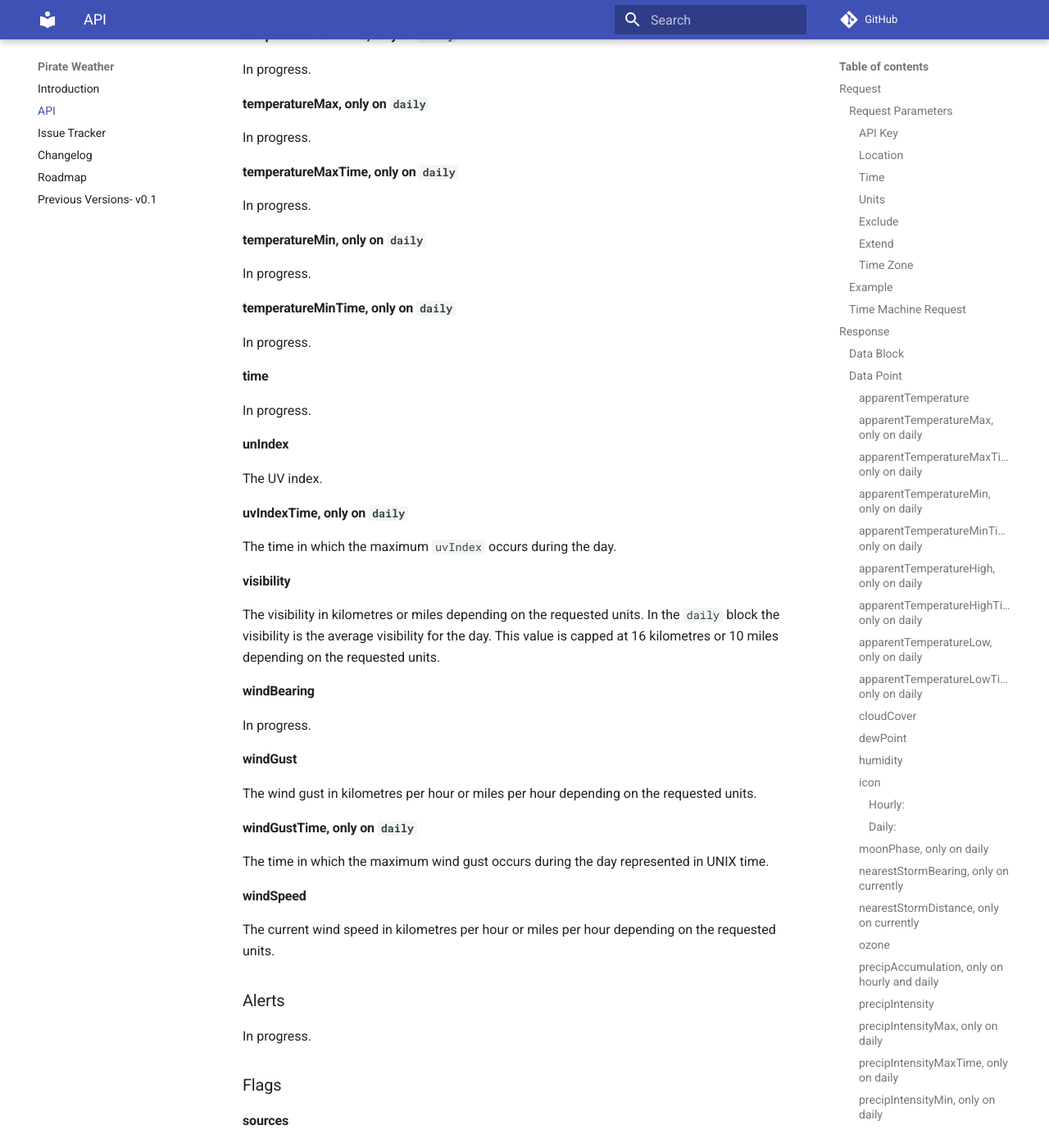
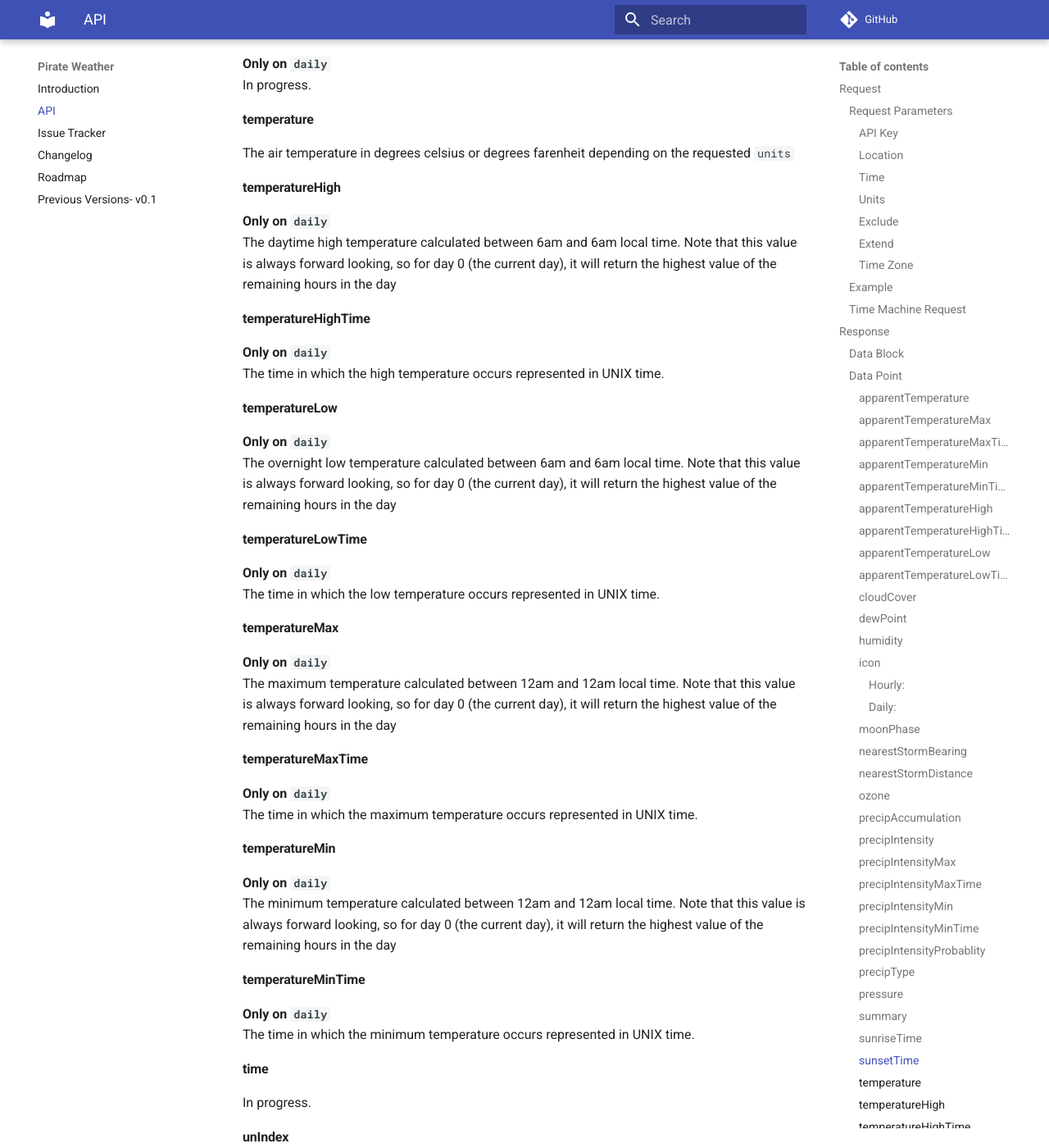
Before and after one commit to Pirate-Weather/pirateweather, an MkDocs documentation site: the page built from docs/API.md, in a window 1280 px wide and 1400 px high, scrolled down 11035 px. Shown: the whole window at 82% size. Built offline with MkDocs 1.6.1 and Material for MkDocs 9.7.7, drawn with Linux system fonts in a browser that asks for light colours; comment, search, counter and statistics services are not loaded; some of the changed text lies outside the part shown.

Commit message:
Remove only text from headings

```diff
--- a/docs/API.md
+++ b/docs/API.md
@@ -255,28 +255,36 @@ $$
 $$
 where $T$ is the temperature in Celsius and $V$ is the Wind velocity in kilometres per hour.
 
-#### apparentTemperatureMax, only on `daily`
+#### apparentTemperatureMax
+**Only on `daily`**
 The maximum "feels like" temperature during a day, from midnight to midnight. Note that this value is always forward looking, so for day 0 (the current day), it will return the highest value of the remaining hours in the day.
 
-#### apparentTemperatureMaxTime, only on `daily`
+#### apparentTemperatureMaxTime
+**Only on `daily`**<br>
 The time (in UTC) that the maximum "feels like" temperature occurs during a day, from midnight to midnight. Note that this value is always forward looking, so for day 0 (the current day), it will return the highest value of the remaining hours in the day.
 
-#### apparentTemperatureMin, only on `daily`
+#### apparentTemperatureMin
+**Only on `daily`**<br>
 The minimum "feels like" temperature during a day, from midnight to midnight. Note that this value is always forward looking, so for day 0 (the current day), it will return the highest value of the remaining hours in the day.
 
-#### apparentTemperatureMinTime, only on `daily`
+#### apparentTemperatureMinTime
+**Only on `daily`**<br>
 The time (in UTC) that the minimum "feels like" temperature occurs during a day, from midnight to midnight. Note that this value is always forward looking, so for day 0 (the current day), it will return the highest value of the remaining hours in the day.
 
-#### apparentTemperatureHigh, only on `daily`
+#### apparentTemperatureHigh
+**Only on `daily`**<br>
 The maximum "feels like" temperature during the daytime, from 6:00 am to 6:00 pm. Note that this value is always forward looking, so for day 0 (the current day), it will return the highest value of the remaining hours in the day. If the forecast start time is after 6:00 pm, it will return the current temperature.
 
-#### apparentTemperatureHighTime, only on `daily`
+#### apparentTemperatureHighTime
+**Only on `daily`**<br>
 The time of the maximum "feels like" temperature during the daytime, from 6:00 am to 6:00 pm. Note that this value is always forward looking, so for day 0 (the current day), it will return the time of the highest value of the remaining hours in the day. If the forecast start time is after 6:00 pm, it will return the current time.
 
-#### apparentTemperatureLow, only on `daily`
+#### apparentTemperatureLow
+**Only on `daily`**<br>
 The minimum "feels like" temperature during the daytime, from 6:00 am to 6:00 pm. Note that this value is always forward looking, so for day 0 (the current day), it will return the lowest value of the remaining hours in the day. If the forecast start time is after 6:00 pm, it will return the current temperature.
 
-#### apparentTemperatureLowTime, only on `daily`
+#### apparentTemperatureLowTime
+**Only on `daily`**<br>
 The time of the minimum "feels like" temperature during the daytime, from 6:00 am to 6:00 pm. Note that this value is always forward looking, so for day 0 (the current day), it will return the time of the lowest value of the remaining hours in the day. If the forecast start time is after 6:00 pm, it will return the current time.
 
 #### cloudCover
@@ -286,7 +294,7 @@ Percentage of the sky that is covered in clouds. This value will be between 0 an
 In progress.
 
 #### humidity
-Relative humidity expressed as a value between 0 and 1 inclusive.<br>
+Relative humidity expressed as a value between 0 and 1 inclusive.
 
 #### icon
 One of a set of icons to provide a visual display of what's happening. This could be one of:
@@ -314,34 +322,42 @@ The algorithm here is straightforward, coming from this [NOAA resource](https://
 
 For additional details, see [issue #3](https://github.com/alexander0042/pirateweather/issues/3).
 
-#### moonPhase, only on `daily`
+#### moonPhase
+**Only on `daily`**<br>
 In progress.
 
-#### nearestStormBearing, only on `currently`
+#### nearestStormBearing
+**Only on `currently`**<br>
 In progress.
 
-#### nearestStormDistance, only on `currently`
+#### nearestStormDistance
+**Only on `currently`**<br>
 In progress.
 
 #### ozone
 In progress.
 
-#### precipAccumulation, only on `hourly` and `daily`
+#### precipAccumulation
+**Only on `hourly` and `daily`**<br>
 In progress.
 
 #### precipIntensity
 The rate in which liquid precipitation is falling. This value is expressed in millimeters per hour or inches per hour depending on the requested units.
 
-#### precipIntensityMax, only on `daily`
+#### precipIntensityMax
+**Only on `daily`**<br>
 In progress.
 
-#### precipIntensityMaxTime, only on `daily`
+#### precipIntensityMaxTime
+**Only on `daily`**<br>
 In progress.
 
-#### precipIntensityMin, only on `daily`
+#### precipIntensityMin
+**Only on `daily`**<br>
 In progress.
 
-#### precipIntensityMinTime, only on `daily`
+#### precipIntensityMinTime
+**Only on `daily`**<br>
 In progress.
 
 #### precipIntensityProbablity
@@ -356,38 +372,48 @@ In progress.
 #### summary
 In progress.
 
-#### sunriseTime, only on `daily`
+#### sunriseTime
+**Only on `daily`**<br>
 In progress.
 
-#### sunsetTime, only on `daily`
+#### sunsetTime
+**Only on `daily`**<br>
 In progress.
 
 #### temperature
 The air temperature in degrees celsius or degrees farenheit depending on the requested `units`
 
-#### temperatureHigh, only on `daily`
-In progress.
+#### temperatureHigh
+**Only on `daily`**<br>
+The daytime high temperature calculated between 6am and 6am local time. Note that this value is always forward looking, so for day 0 (the current day), it will return the highest value of the remaining hours in the day
 
-#### temperatureHighTime, only on `daily`
-In progress.
+#### temperatureHighTime
+**Only on `daily`**<br>
+The time in which the high temperature occurs represented in UNIX time.
 
-#### temperatureLow, only on `daily`
-In progress.
+#### temperatureLow
+**Only on `daily`**<br>
+The overnight low temperature calculated between 6am and 6am local time. Note that this value is always forward looking, so for day 0 (the current day), it will return the highest value of the remaining hours in the day
 
-#### temperatureLowTime, only on `daily`
-In progress.
+#### temperatureLowTime
+**Only on `daily`**<br>
+The time in which the low temperature occurs represented in UNIX time.
 
-#### temperatureMax, only on `daily`
-In progress.
+#### temperatureMax
+**Only on `daily`**<br>
+The maximum temperature calculated between 12am and 12am local time. Note that this value is always forward looking, so for day 0 (the current day), it will return the highest value of the remaining hours in the day
 
-#### temperatureMaxTime, only on `daily`
-In progress.
+#### temperatureMaxTime
+**Only on `daily`**<br>
+The time in which the maximum temperature occurs represented in UNIX time.
 
-#### temperatureMin, only on `daily`
-In progress.
+#### temperatureMin
+**Only on `daily`**<br>
+The minimum temperature calculated between 12am and 12am local time. Note that this value is always forward looking, so for day 0 (the current day), it will return the highest value of the remaining hours in the day
 
-#### temperatureMinTime, only on `daily`
-In progress.
+#### temperatureMinTime
+**Only on `daily`**<br>
+The time in which the minimum temperature occurs represented in UNIX time.
 
 #### time
 In progress.
@@ -395,25 +421,46 @@ In progress.
 #### unIndex
 The UV index.
 
-#### uvIndexTime, only on `daily`
+#### uvIndexTime
+**Only on `daily`**<br>
 The time in which the maximum `uvIndex` occurs during the day.
 
 #### visibility
-The visibility in kilometres or miles depending on the requested units. In the `daily` block the visibility is the average visibility for the day. This value is capped at 16 kilometres or 10 miles depending on the requested units.
+The visibility in kilometres or miles depending on the requested units. In the `daily` block the visibility is the average visibility for the day. This value is capped at 16 kilometres or 10 miles depending on the requested `units`.
 
 #### windBearing
 In progress.
 
 #### windGust
-The wind gust in kilometres per hour or miles per hour depending on the requested units.
+The wind gust in kilometres per hour or miles per hour depending on the requested `units`.
 
-#### windGustTime, only on `daily`
+#### windGustTime
+**Only on `daily`**<br>
 The time in which the maximum wind gust occurs during the day represented in UNIX time.
 
 #### windSpeed
-The current wind speed in kilometres per hour or miles per hour depending on the requested units.
+The current wind speed in kilometres per hour or miles per hour depending on the requested `units`.
 
 ### Alerts
+#### title
+In progress.
+
+#### regions
+In progress.
+
+#### severity
+In progress.
+
+#### time
+In progress.
+
+#### expires
+In progress.
+
+#### description
+In progress.
+
+#### uri
 In progress.
 
 ### Flags
```
